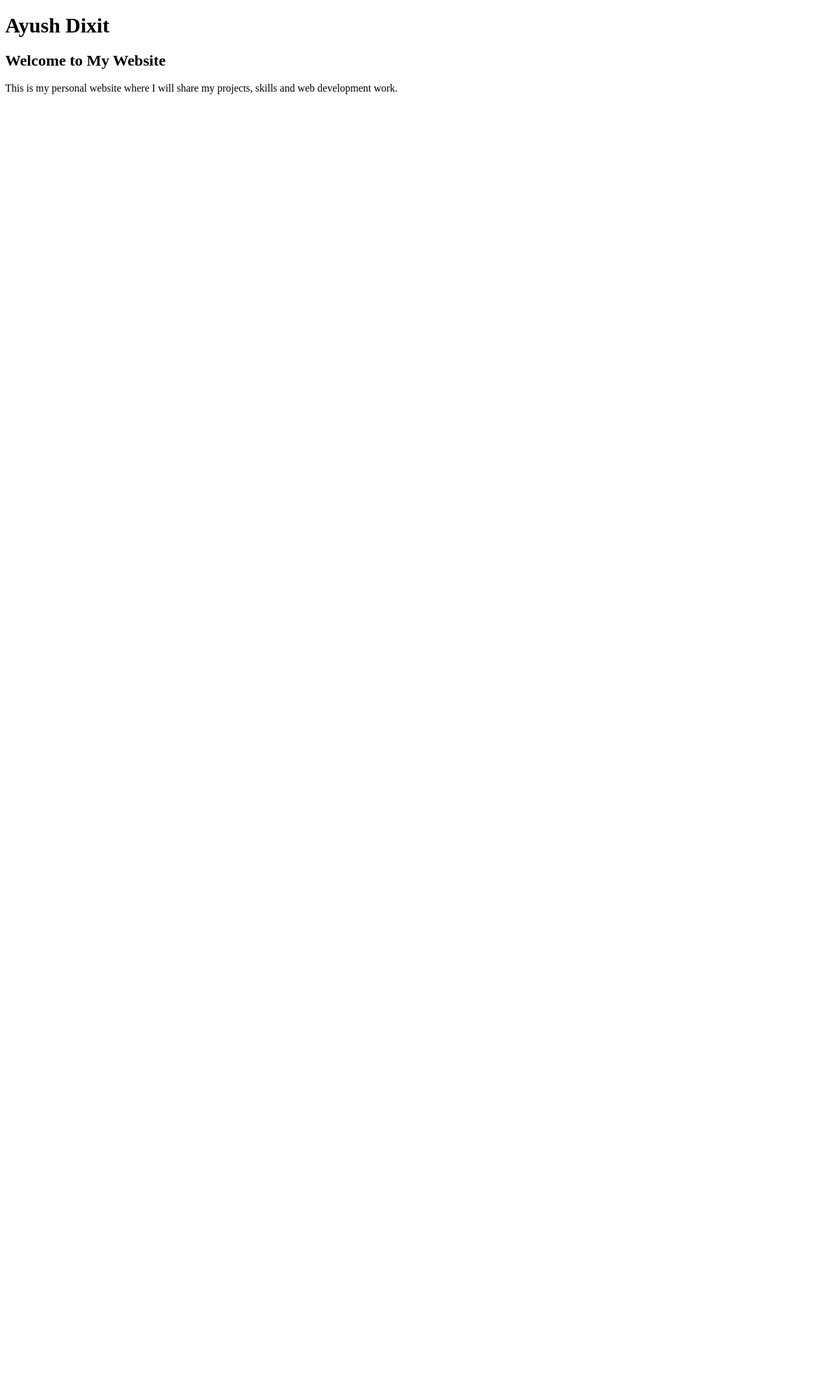
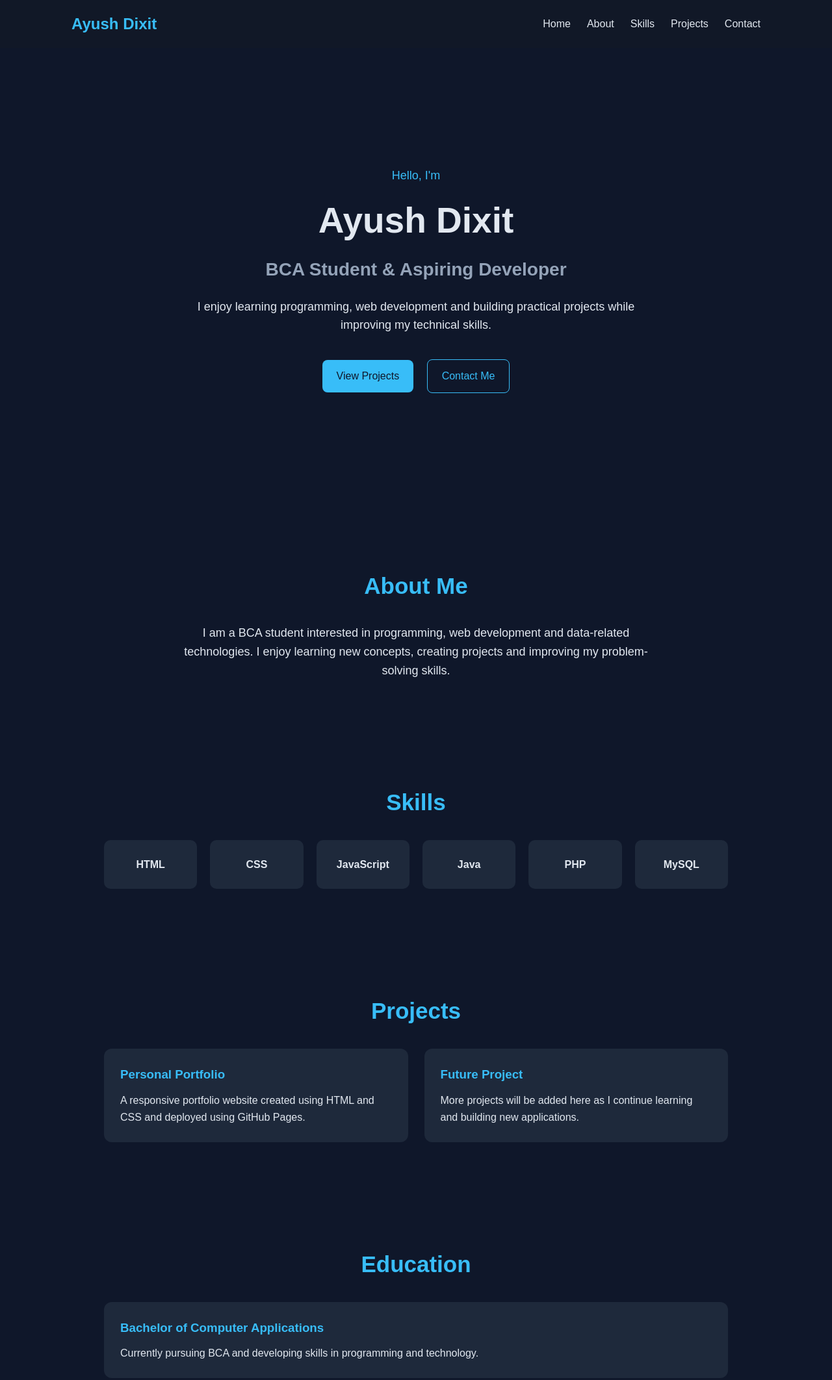
Before and after one commit to AyushDixit-015/my-website, a plain HTML site: page index.html in a window 1280 px wide. Shown: the top 2124 px of the page at 65% size. Before the commit the page ends 800 px from the top, so only its background shows below. Drawn offline with Linux system fonts and the light colour scheme.

Commit message:
Create portfolio website

```diff
--- a/index.html
+++ b/index.html
@@ -1,28 +1,140 @@
 <!DOCTYPE html>
 <html lang="en">
-
 <head>
     <meta charset="UTF-8">
-
     <meta name="viewport" content="width=device-width, initial-scale=1.0">
 
-    <title>Ayush Dixit | My Website</title>
+    <title>Ayush Dixit | Portfolio</title>
 
     <meta name="description"
-          content="Official website of Ayush Dixit. Explore my projects, skills and web development work.">
+          content="Ayush Dixit's portfolio showcasing skills, projects, education and web development work.">
+
+    <link rel="stylesheet" href="style.css">
 </head>
 
 <body>
 
-    <h1>Ayush Dixit</h1>
+    <header>
+        <nav>
+            <h2 class="logo">Ayush Dixit</h2>
 
-    <h2>Welcome to My Website</h2>
+            <ul>
+                <li><a href="#home">Home</a></li>
+                <li><a href="#about">About</a></li>
+                <li><a href="#skills">Skills</a></li>
+                <li><a href="#projects">Projects</a></li>
+                <li><a href="#contact">Contact</a></li>
+            </ul>
+        </nav>
+    </header>
 
-    <p>
-        This is my personal website where I will share my projects,
-        skills and web development work.
-    </p>
+    <main>
+
+        <section id="home" class="hero">
+            <div class="hero-content">
+                <p class="intro">Hello, I'm</p>
+
+                <h1>Ayush Dixit</h1>
+
+                <h2>BCA Student & Aspiring Developer</h2>
+
+                <p>
+                    I enjoy learning programming, web development and building
+                    practical projects while improving my technical skills.
+                </p>
+
+                <div class="buttons">
+                    <a href="#projects" class="btn primary-btn">View Projects</a>
+                    <a href="#contact" class="btn secondary-btn">Contact Me</a>
+                </div>
+            </div>
+        </section>
+
+
+        <section id="about" class="section">
+            <h2 class="section-title">About Me</h2>
+
+            <p class="section-text">
+                I am a BCA student interested in programming, web development
+                and data-related technologies. I enjoy learning new concepts,
+                creating projects and improving my problem-solving skills.
+            </p>
+        </section>
+
+
+        <section id="skills" class="section">
+            <h2 class="section-title">Skills</h2>
+
+            <div class="skills-container">
+                <div class="skill-card">HTML</div>
+                <div class="skill-card">CSS</div>
+                <div class="skill-card">JavaScript</div>
+                <div class="skill-card">Java</div>
+                <div class="skill-card">PHP</div>
+                <div class="skill-card">MySQL</div>
+            </div>
+        </section>
+
+
+        <section id="projects" class="section">
+            <h2 class="section-title">Projects</h2>
+
+            <div class="projects-container">
+
+                <div class="project-card">
+                    <h3>Personal Portfolio</h3>
+
+                    <p>
+                        A responsive portfolio website created using HTML and CSS
+                        and deployed using GitHub Pages.
+                    </p>
+                </div>
+
+                <div class="project-card">
+                    <h3>Future Project</h3>
+
+                    <p>
+                        More projects will be added here as I continue learning
+                        and building new applications.
+                    </p>
+                </div>
+
+            </div>
+        </section>
+
+
+        <section id="education" class="section">
+            <h2 class="section-title">Education</h2>
+
+            <div class="education-card">
+                <h3>Bachelor of Computer Applications</h3>
+                <p>Currently pursuing BCA and developing skills in programming and technology.</p>
+            </div>
+        </section>
+
+
+        <section id="contact" class="section">
+            <h2 class="section-title">Contact</h2>
+
+            <p class="section-text">
+                Interested in connecting or discussing projects? You can reach me
+                through my GitHub profile.
+            </p>
+
+            <a
+                href="https://github.com/AyushDixit-015"
+                target="_blank"
+                class="btn primary-btn">
+                Visit GitHub
+            </a>
+        </section>
+
+    </main>
+
+
+    <footer>
+        <p>© 2026 Ayush Dixit. All rights reserved.</p>
+    </footer>
 
 </body>
-
 </html>
--- /dev/null
+++ b/style.css
@@ -0,0 +1,230 @@
+* {
+    margin: 0;
+    padding: 0;
+    box-sizing: border-box;
+}
+
+html {
+    scroll-behavior: smooth;
+}
+
+body {
+    font-family: Arial, sans-serif;
+    background: #0f172a;
+    color: #e2e8f0;
+    line-height: 1.6;
+}
+
+header {
+    background: #111827;
+    position: sticky;
+    top: 0;
+    z-index: 1000;
+}
+
+nav {
+    max-width: 1100px;
+    margin: auto;
+    padding: 18px 20px;
+
+    display: flex;
+    justify-content: space-between;
+    align-items: center;
+}
+
+.logo {
+    color: #38bdf8;
+}
+
+nav ul {
+    list-style: none;
+    display: flex;
+    gap: 25px;
+}
+
+nav a {
+    color: #e2e8f0;
+    text-decoration: none;
+    transition: 0.3s;
+}
+
+nav a:hover {
+    color: #38bdf8;
+}
+
+.hero {
+    min-height: 90vh;
+
+    display: flex;
+    align-items: center;
+    justify-content: center;
+
+    text-align: center;
+
+    padding: 40px 20px;
+}
+
+.hero-content {
+    max-width: 750px;
+}
+
+.intro {
+    color: #38bdf8;
+    font-size: 20px;
+}
+
+.hero h1 {
+    font-size: 55px;
+    margin: 10px 0;
+}
+
+.hero h2 {
+    font-size: 28px;
+    color: #94a3b8;
+    margin-bottom: 20px;
+}
+
+.hero p {
+    font-size: 18px;
+}
+
+.buttons {
+    margin-top: 30px;
+}
+
+.btn {
+    display: inline-block;
+
+    padding: 12px 22px;
+    margin: 8px;
+
+    border-radius: 8px;
+
+    text-decoration: none;
+
+    transition: 0.3s;
+}
+
+.primary-btn {
+    background: #38bdf8;
+    color: #0f172a;
+}
+
+.primary-btn:hover {
+    background: #0ea5e9;
+}
+
+.secondary-btn {
+    border: 1px solid #38bdf8;
+    color: #38bdf8;
+}
+
+.secondary-btn:hover {
+    background: #38bdf8;
+    color: #0f172a;
+}
+
+.section {
+    max-width: 1000px;
+    margin: auto;
+
+    padding: 80px 20px;
+
+    text-align: center;
+}
+
+.section-title {
+    font-size: 35px;
+    margin-bottom: 30px;
+
+    color: #38bdf8;
+}
+
+.section-text {
+    max-width: 750px;
+    margin: auto;
+
+    font-size: 18px;
+}
+
+.skills-container {
+    display: grid;
+
+    grid-template-columns: repeat(auto-fit, minmax(130px, 1fr));
+
+    gap: 20px;
+}
+
+.skill-card {
+    background: #1e293b;
+
+    padding: 25px;
+
+    border-radius: 10px;
+
+    font-weight: bold;
+
+    transition: 0.3s;
+}
+
+.skill-card:hover {
+    transform: translateY(-5px);
+}
+
+.projects-container {
+    display: grid;
+
+    grid-template-columns: repeat(auto-fit, minmax(250px, 1fr));
+
+    gap: 25px;
+}
+
+.project-card,
+.education-card {
+    background: #1e293b;
+
+    padding: 25px;
+
+    border-radius: 12px;
+
+    text-align: left;
+}
+
+.project-card h3,
+.education-card h3 {
+    color: #38bdf8;
+    margin-bottom: 12px;
+}
+
+footer {
+    background: #111827;
+
+    text-align: center;
+
+    padding: 25px;
+
+    color: #94a3b8;
+}
+
+@media (max-width: 700px) {
+
+    nav {
+        flex-direction: column;
+        gap: 15px;
+    }
+
+    nav ul {
+        flex-wrap: wrap;
+        justify-content: center;
+
+        gap: 15px;
+    }
+
+    .hero h1 {
+        font-size: 40px;
+    }
+
+    .hero h2 {
+        font-size: 22px;
+    }
+}
```
